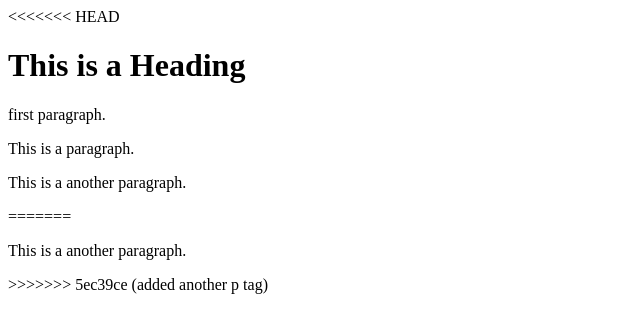
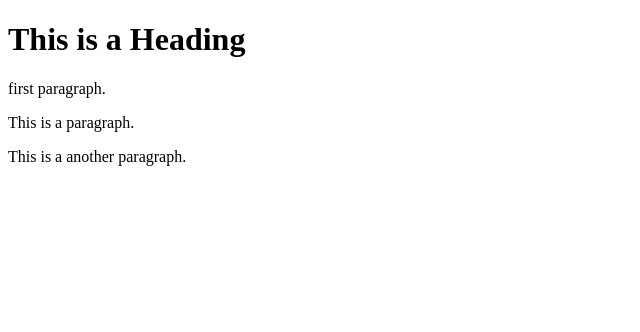
Before and after one commit to CobaltSoixante/learning-git, a plain HTML site: page index.html in a window 1280 px wide. Shown: the whole page, without its empty margins (0-640 px from the left). Drawn offline with Linux system fonts and the light colour scheme.

Commit message:
Update index.html

```diff
--- a/index.html
+++ b/index.html
@@ -4,13 +4,9 @@
 <title>Page Title</title>
 </head>
 <body>
-<<<<<<< HEAD
   <h1>This is a Heading</h1>
   <p>first paragraph.</p>
   <p>This is a paragraph.</p>
   <p>This is a another paragraph.</p>
-=======
-    <p>This is a another paragraph.</p>
->>>>>>> 5ec39ce (added another p tag)
 </body>
 </html>
```
